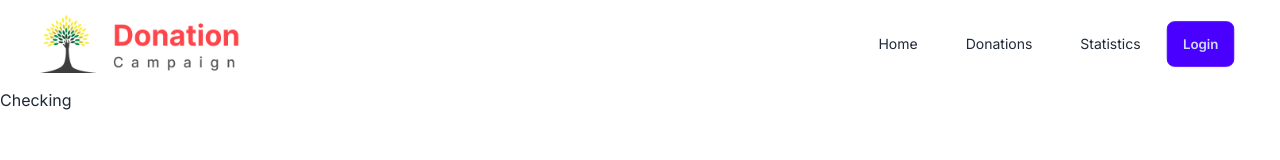
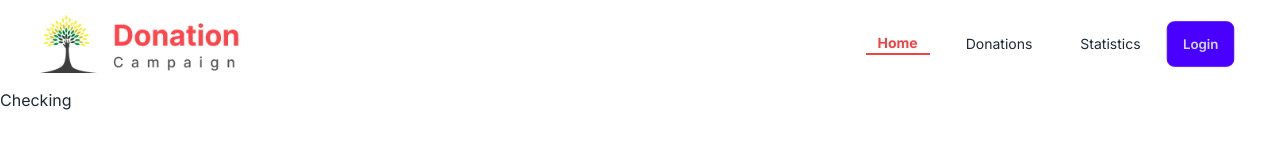
Before and after one commit to tanvirulislam149/donation-FE, a Next.js app: page / in a window 1280 px wide. Shown: the top 160 px of the page. Built offline with nearby package versions, Linux system fonts and the light colour scheme; no server answers.

Commit message:
active route done

```diff
--- a/src/app/components/Navbar/Navbar.tsx
+++ b/src/app/components/Navbar/Navbar.tsx
@@ -1,9 +1,12 @@
+"use client";
 import Link from "next/link";
 import logo from "../../../assets/Logo.png";
 import Image from "next/image";
 import AuthButton from "./AuthButton/AuthButton";
+import { usePathname } from "next/navigation";
 
 const Navbar = () => {
+	const pathname = usePathname();
 	return (
 		<div className="navbar bg-base-100 md:px-10 py-3 sticky top-0">
 			<div className="navbar-start">
@@ -49,13 +52,34 @@ const Navbar = () => {
 			</div>
 			<div className="navbar-end hidden lg:flex">
 				<ul className="menu menu-horizontal px-1 items-center">
-					<Link className="px-6" href={"/"}>
+					<Link
+						className={`${
+							pathname === "/"
+								? "text-red-500 font-bold border-b-2 border-red-500"
+								: ""
+						} px-3 mx-3`}
+						href={"/"}
+					>
 						Home
 					</Link>
-					<Link className="px-6" href={"/donation"}>
+					<Link
+						className={`${
+							pathname === "/donation"
+								? "text-red-500 font-bold border-b-2 border-red-500"
+								: ""
+						} px-3 mx-3`}
+						href={"/donation"}
+					>
 						Donations
 					</Link>
-					<Link className="px-6" href={"/statistics"}>
+					<Link
+						className={`${
+							pathname === "/statistics"
+								? "text-red-500 font-bold border-b-2 border-red-500"
+								: ""
+						} px-3 mx-3`}
+						href={"/statistics"}
+					>
 						Statistics
 					</Link>
 					<AuthButton />
```
